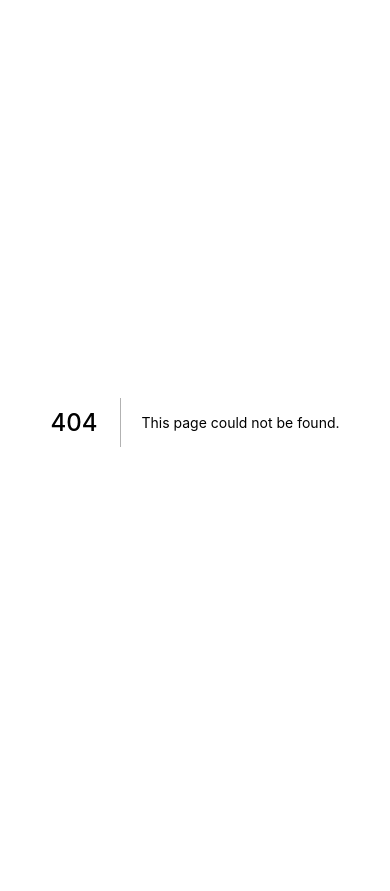
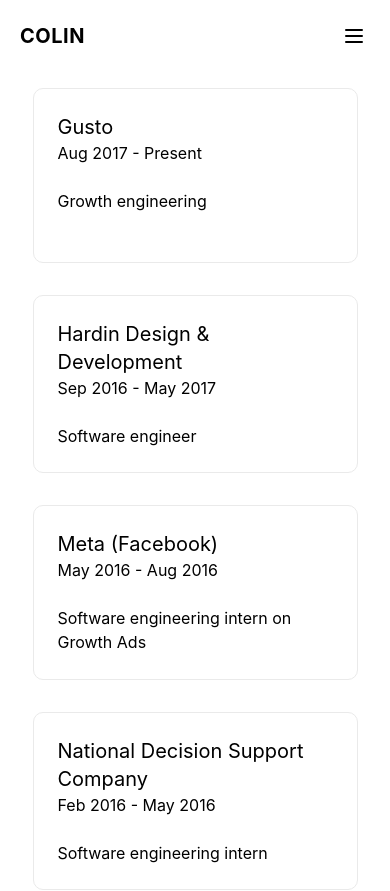
Before and after one commit to colinharris05/personal-website, a Next.js app: page /work in a window 390 px wide. Before the commit this address had no page. Shown: the top 891 px of the page. Before the commit the page ends 844 px from the top, so only its background shows below. Built offline with nearby package versions, Linux system fonts and the light colour scheme.

Commit message:
Mobile friendly navigation and tidy

```diff
--- /dev/null
+++ b/components/main.tsx
@@ -0,0 +1,11 @@
+interface Props {
+  children: React.ReactNode;
+}
+
+const Main = ({ children }: Props) => (
+  <div className="flex justify-center">
+    <main>{children}</main>
+  </div>
+);
+
+export default Main;
--- /dev/null
+++ b/components/navigation/index.tsx
@@ -0,0 +1,72 @@
+import Link from "next/link";
+import { useState } from "react";
+
+const Navbar = () => {
+  const [isMenuOpen, setIsMenuOpen] = useState(false);
+  const handleClick = () => setIsMenuOpen(!isMenuOpen);
+
+  return (
+    <>
+      <nav className="flex flex-wrap items-center p-3">
+        <Link href="/">
+          <a className="inline-flex items-center p-2 mr-4 ">
+            <span className="text-xl font-bold uppercase tracking-wide">
+              Colin
+            </span>
+          </a>
+        </Link>
+
+        <button
+          className=" inline-flex p-3 hover:bg-[#f45d48] rounded lg:hidden ml-auto hover:text-white outline-none"
+          onClick={handleClick}
+        >
+          <svg
+            className="w-6 h-6"
+            fill="none"
+            stroke="currentColor"
+            viewBox="0 0 24 24"
+            xmlns="http://www.w3.org/2000/svg"
+          >
+            <path
+              d="M4 6h16M4 12h16M4 18h16"
+              strokeLinecap="round"
+              strokeLinejoin="round"
+              strokeWidth={2}
+            />
+          </svg>
+        </button>
+
+        <div
+          className={`${
+            isMenuOpen ? "" : "hidden"
+          }   w-full lg:inline-flex lg:flex-grow lg:w-auto`}
+        >
+          <div className="lg:inline-flex lg:flex-row lg:ml-auto lg:w-auto w-full lg:items-center items-start  flex flex-col lg:h-auto">
+            <Link href="/">
+              <a className="lg:inline-flex lg:w-auto w-full px-3 py-2 rounded font-bold items-center justify-center hover:bg-[#f45d48] hover:text-white ">
+                Home
+              </a>
+            </Link>
+            <Link href="/work">
+              <a className="lg:inline-flex lg:w-auto w-full px-3 py-2 rounded font-bold items-center justify-center hover:bg-[#f45d48] hover:text-white">
+                Work
+              </a>
+            </Link>
+            <Link href="/about">
+              <a className="lg:inline-flex lg:w-auto w-full px-3 py-2 rounded font-bold items-center justify-center hover:bg-[#f45d48] hover:text-white">
+                About
+              </a>
+            </Link>
+            <Link href="/">
+              <a className="lg:inline-flex lg:w-auto w-full px-3 py-2 rounded font-bold items-center justify-center hover:bg-[#f45d48] hover:text-white">
+                Contact
+              </a>
+            </Link>
+          </div>
+        </div>
+      </nav>
+    </>
+  );
+};
+
+export default Navbar;
--- a/pages/_app.tsx
+++ b/pages/_app.tsx
@@ -1,8 +1,12 @@
 import "../styles/globals.css";
+import Navigation from "../components/navigation";
 import type { AppProps } from "next/app";
 
-function App({ Component, pageProps }: AppProps) {
-  return <Component {...pageProps} />;
-}
+const App = ({ Component, pageProps }: AppProps) => (
+  <>
+    <Navigation />
+    <Component {...pageProps} />
+  </>
+);
 
 export default App;
--- /dev/null
+++ b/pages/about/index.tsx
@@ -0,0 +1,24 @@
+import Head from "next/head";
+import Link from "next/link";
+import Main from "../../components/main";
+import sharedStyles from "../../styles/Shared.module.css";
+import type { NextPage } from "next";
+
+const About: NextPage = () => {
+  return (
+    <>
+      <Head>
+        <title>About - Colin Harris</title>
+        <meta name="description" content="Software engineer" />
+        <link rel="icon" href="/favicon.ico" />
+      </Head>
+      <div className={sharedStyles.container}>
+        <Main>
+          <p>Hello from about!</p>
+        </Main>
+      </div>
+    </>
+  );
+};
+
+export default About;
--- a/pages/index.tsx
+++ b/pages/index.tsx
@@ -1,35 +1,31 @@
-import type { NextPage } from "next";
 import Head from "next/head";
 import Image from "next/image";
 import Link from "next/link";
+import sharedStyles from "../styles/Shared.module.css";
 import styles from "../styles/Home.module.css";
+import type { NextPage } from "next";
 
-const Home: NextPage = () => {
-  return (
-    <div className={styles.container}>
+const Home: NextPage = () => (
+  <>
     <Head>
       <title>Colin Harris</title>
       <meta name="description" content="Software engineer" />
       <link rel="icon" href="/favicon.ico" />
     </Head>
-
-      <main className={styles.main}>
+    <div className={sharedStyles.container}>
+      <main className={sharedStyles.main}>
         <div className="flex flex-col">
           <div className="flex flex-col items-center justify-center pb-10">
-            <h1 className={styles.title}>Colin Harris</h1>
-            <hr className={styles.titleSpacer} />
-            <h2 className={styles.subtitle}>Software Engineer</h2>
+            <h1 className={styles.title}>Software Engineer</h1>
           </div>
 
-          <div>
           <Image
-              alt="Colin Harris portrait"
+            alt="Self portrait"
             className="rounded-lg"
             height={300}
-              src="/images/colinharris.jpg"
+            src="/images/portrait.jpg"
             width={450}
           />
-          </div>
         </div>
 
         <p className={styles.description}>
@@ -51,7 +47,7 @@
         </a>
       </footer>
     </div>
+  </>
 );
-};
 
 export default Home;
--- /dev/null
+++ b/pages/work/index.tsx
@@ -0,0 +1,82 @@
+import Head from "next/head";
+import Link from "next/link";
+import Main from "../../components/main";
+import sharedStyles from "../../styles/Shared.module.css";
+import type { NextPage } from "next";
+
+const JOBS = [
+  {
+    company: "Gusto",
+    description: "Growth engineering",
+    endDate: "Present",
+    href: "https://www.gusto.com",
+    startDate: "Aug 2017",
+  },
+  {
+    company: "Hardin Design & Development",
+    description: "Software engineer",
+    endDate: "May 2017",
+    href: "http://www.hardindd.com",
+    startDate: "Sep 2016",
+  },
+  {
+    company: "Meta (Facebook)",
+    description: "Software engineering intern on Growth Ads",
+    endDate: "Aug 2016",
+    href: "https://about.facebook.com/meta",
+    startDate: "May 2016",
+  },
+  {
+    company: "National Decision Support Company",
+    description: "Software engineering intern",
+    endDate: "May 2016",
+    href: "",
+    startDate: "Feb 2016",
+  },
+  {
+    company: "Dell",
+    description: "Software engineering intern",
+    endDate: "Present",
+    href: "https://www.gusto.com",
+    startDate: "2017",
+  },
+  {
+    company: "Maverick Software Consulting",
+    description: "Software engineering intern",
+    endDate: "Aug 2014",
+    href: "https://www.mavericksoftware.com",
+    startDate: "May 2014",
+  },
+];
+
+const Work: NextPage = () => (
+  <>
+    <Head>
+      <title>Work - Colin Harris</title>
+      <meta name="description" content="Software engineer" />
+      <link rel="icon" href="/favicon.ico" />
+    </Head>
+    <div className={sharedStyles.container}>
+      <Main>
+        <div className={sharedStyles.grid}>
+          {JOBS.map(({ company, description, endDate, href, startDate }) => (
+            <div key={company} className={sharedStyles.card}>
+              <h2 className="text-xl">
+                <Link href={href}>
+                  <a target="_blank">{company}</a>
+                </Link>
+              </h2>
+              <p>
+                {startDate} - {endDate}
+              </p>
+              <br />
+              <p>{description}</p>
+            </div>
+          ))}
+        </div>
+      </Main>
+    </div>
+  </>
+);
+
+export default Work;
--- /dev/null
+++ b/styles/Shared.module.css
@@ -0,0 +1,71 @@
+.container {
+  padding: 0 2rem;
+}
+
+.main {
+  align-items: center;
+  display: flex;
+  flex-direction: column;
+  flex: 1;
+  justify-content: center;
+  min-height: 100vh;
+  padding: 4rem 0;
+}
+
+.footer {
+  align-items: center;
+  border-top: 1px solid #eaeaea;
+  display: flex;
+  flex: 1;
+  justify-content: center;
+  padding: 2rem 0;
+}
+
+.footer a {
+  align-items: center;
+  display: flex;
+  flex-grow: 1;
+  justify-content: center;
+}
+
+.card {
+  border-radius: 10px;
+  border: 1px solid #eaeaea;
+  color: inherit;
+  cursor: pointer;
+  margin: 1rem;
+  max-width: 325px;
+  min-height: 175px;
+  min-width: 325px;
+  padding: 1.5rem;
+  text-align: left;
+  text-decoration: none;
+  transition: color 0.15s ease, border-color 0.15s ease;
+}
+
+.card:hover,
+.card:focus,
+.card:active {
+  color: #f45d48;
+  border-color: #f45d48;
+}
+
+.grid {
+  display: flex;
+  align-items: center;
+  justify-content: center;
+  flex-wrap: wrap;
+  max-width: 800px;
+}
+
+.logo {
+  height: 1em;
+  margin-left: 0.5rem;
+}
+
+@media (max-width: 600px) {
+  .grid {
+    width: 100%;
+    flex-direction: column;
+  }
+}
```
Also changed, not shown: styles/Home.module.css (+1 -92 lines), 1 other file (tests, documents, lock files or other folders). Lines whose indentation alone changed are shown as unchanged.
